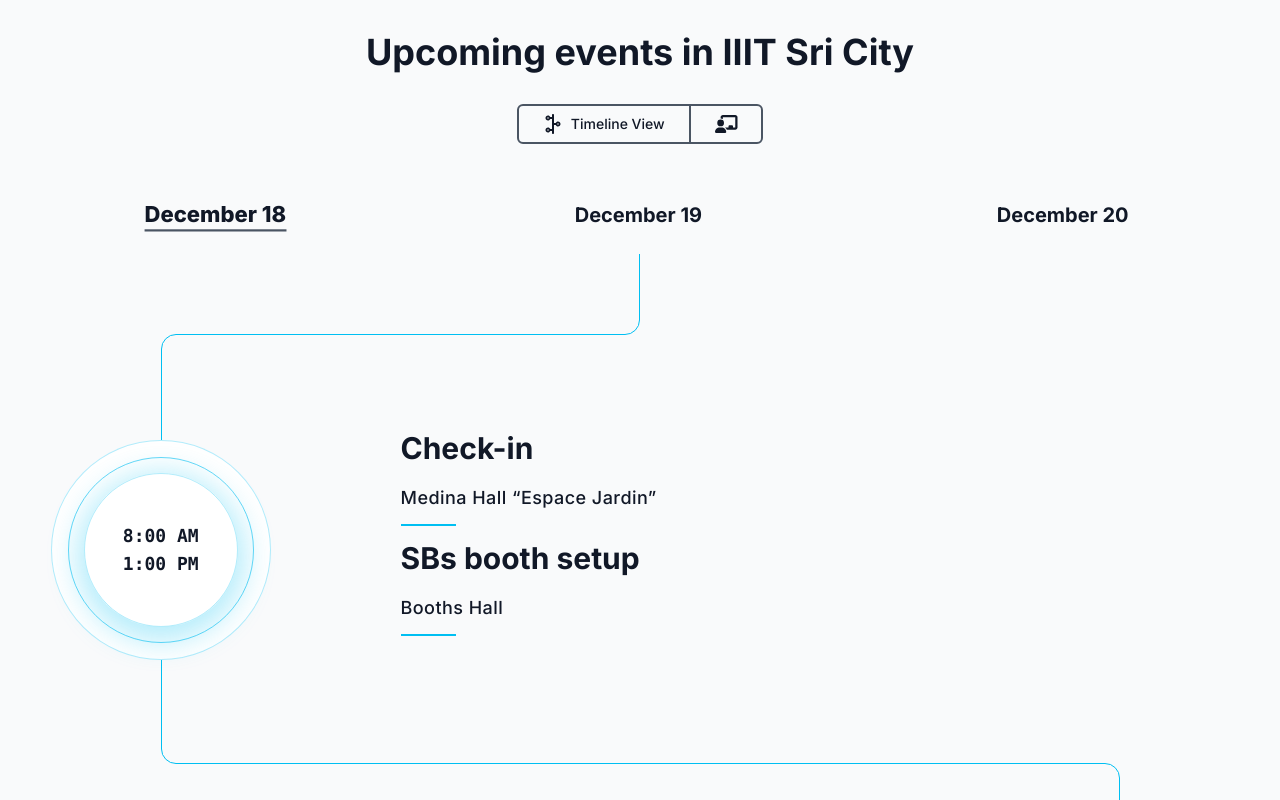
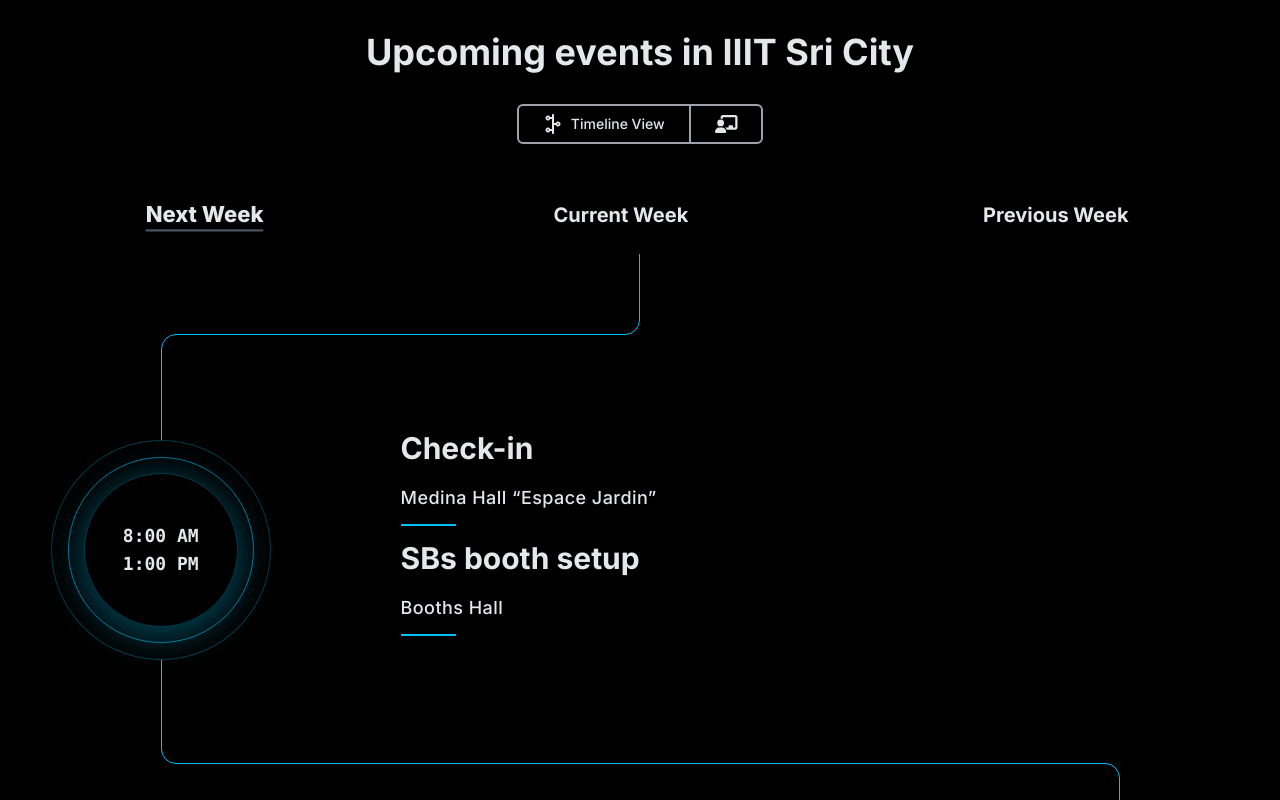
Before and after one commit to abhijit-23blaze/Events-website, a React (Vite) app: page / in a window 1280 px wide. Shown: the top 800 px of the page. Built offline with nearby package versions, Linux system fonts and the light colour scheme.

Commit message:
theme set

```diff
--- a/src/app/components/timeline-view/TimelineShedule.jsx
+++ b/src/app/components/timeline-view/TimelineShedule.jsx
@@ -54,7 +54,7 @@
 							"scale-110 border-b-2 border-gray-600 font-extrabold"
 					)}
 				>
-					December 18
+					Next Week
 				</button>
 				<button
 					onClick={() => setSelectedTab(1)}
@@ -64,7 +64,7 @@
 							"scale-110 border-b-2 border-gray-600 font-extrabold"
 					)}
 				>
-					December 19
+					Current Week
 				</button>
 				<button
 					onClick={() => setSelectedTab(2)}
@@ -74,7 +74,7 @@
 							"scale-110 border-b-2 border-gray-600 font-extrabold"
 					)}
 				>
-					December 20
+					Previous Week
 				</button>
 			</div>
 			<div className="service-cloud">
--- a/src/app/utils/themeSwitcher.js
+++ b/src/app/utils/themeSwitcher.js
@@ -1,10 +1,10 @@
 function toggleThemeClassname(bool) {
 	["dark"].map((className) =>
-		document.documentElement.classList.toggle(className, !bool ? true : false)
+		document.documentElement.classList.toggle(className, bool ? true : false)
 	);
 
 	["light"].map((className) =>
-		document.documentElement.classList.toggle(className, bool ? true : false)
+		document.documentElement.classList.toggle(className, !bool ? true : false)
 	);
 }
 
```
